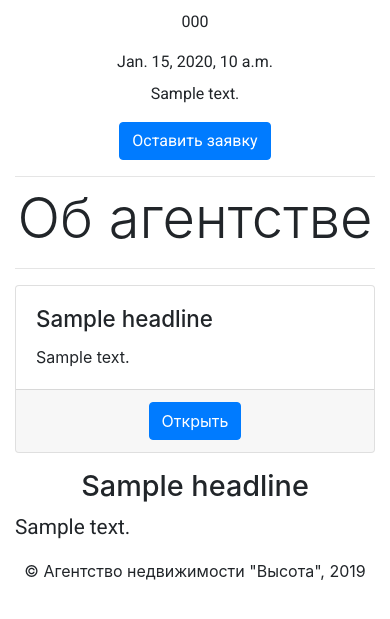
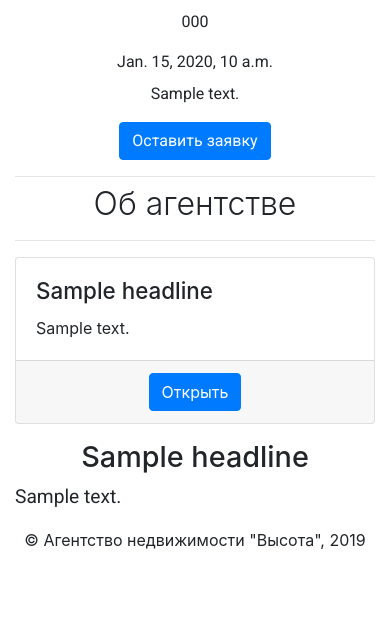
Before and after one commit to JazinBazin/height, a Django app: template agency/templates/agency/pages/about.html in a window 390 px wide. Shown: the part 225-844 px from the top of the page. Run offline with Django 3.2, Linux system fonts and the light colour scheme; the template is opened without the code that fills it: most values are stand-ins (such as "Sample title", 1, 10 or a date in 2020); some libraries are stand-ins or nearby versions.

Commit message:
changed headers and pre tag size

```diff
--- a/agency/static/agency/css/basic.css
+++ b/agency/static/agency/css/basic.css
@@ -1,11 +1,11 @@
 @media (max-width: 576px) {
     h1 {
-        font-size: 2rem;
+        font-size: 2rem !important;
     }
     h2 {
         font-size: 1.8rem !important;
     }
     h3 {
-        font-size: 1.4rem;
+        font-size: 1.4rem !important;
     }
 }
--- a/agency/static/agency/css/pre_style.css
+++ b/agency/static/agency/css/pre_style.css
@@ -1,5 +1,5 @@
 pre {
     white-space: pre-wrap;
-    font-size: 1.3rem;
+    font-size: 1.2rem;
     font-family: 'Roboto', sans-serif;
 }
```
